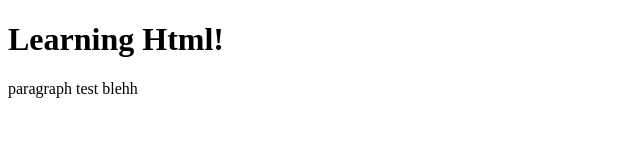
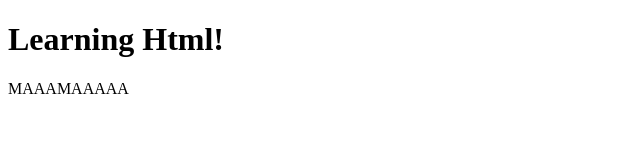
Before and after one commit to atommmmmmmmbomb/atommmmmmmmbomb.github.io, a plain HTML site: page index.html in a window 1280 px wide. Shown: the full height of the page, 0-640 px from the left. Drawn offline with Linux system fonts and the light colour scheme.

Commit message:
Update index.html

```diff
--- a/index.html
+++ b/index.html
@@ -12,6 +12,6 @@ font-weight: bold;
 <body>
 
 <h1>Learning Html!</h1>
-<p>paragraph test blehh</p>
+<p>MAAAMAAAAA</p>
 </body>
 </html>
```
